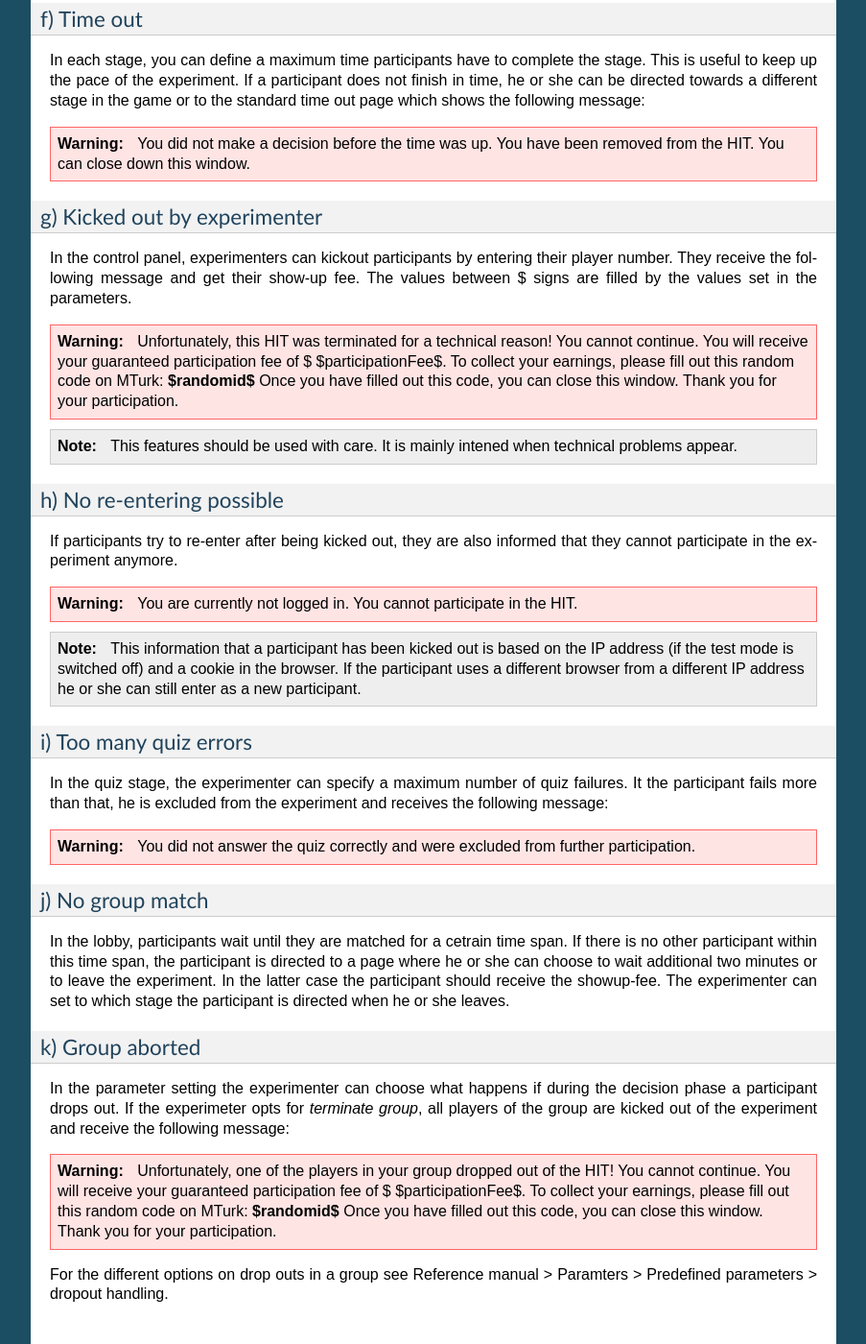
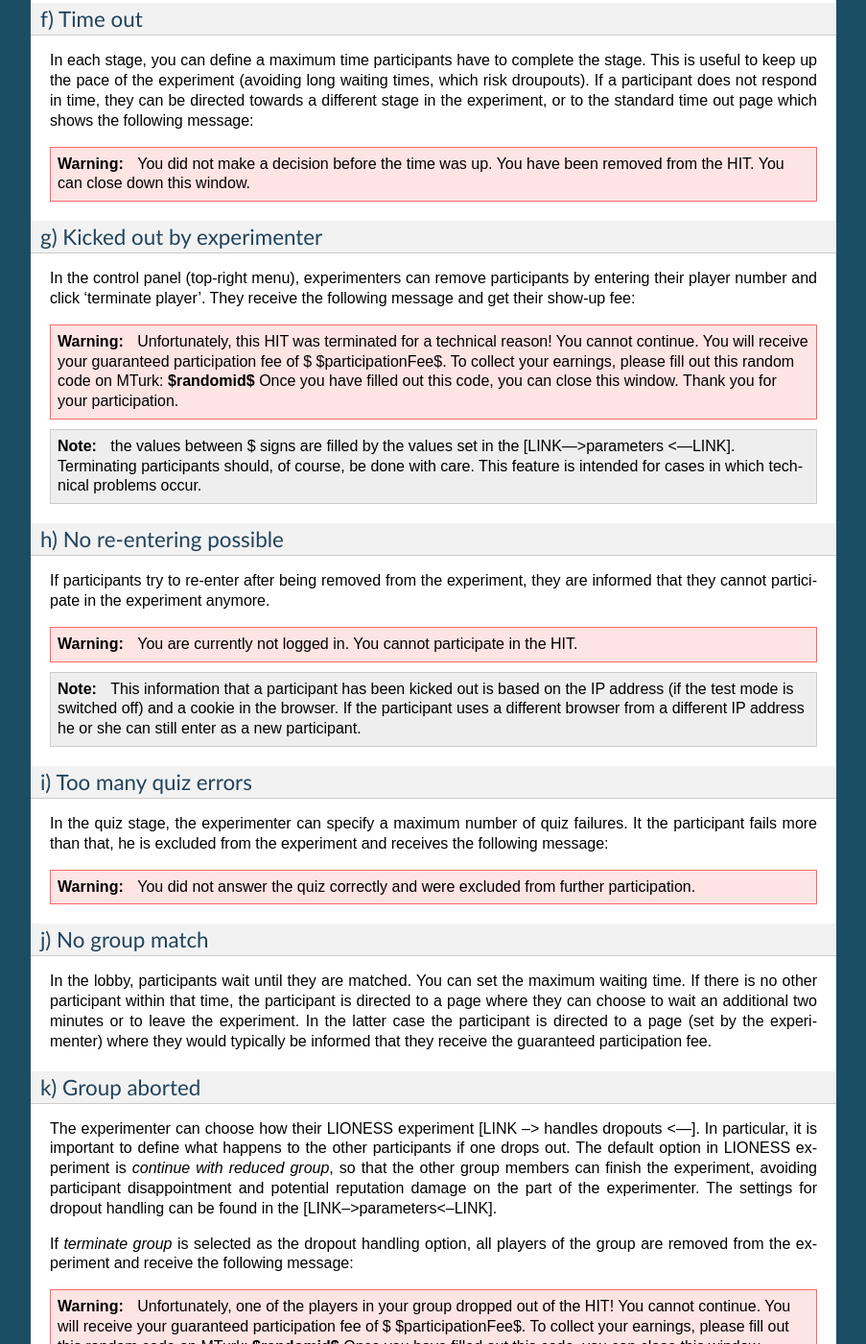
Before and after one commit to marcusgia2505/LIONESS_doc, a Sphinx documentation site: the page built from docs/03021_lionessexperiment.rst, in a window 1280 px wide and 1400 px high, scrolled down 3572 px. Shown: the whole window at 96% size, without its empty margins (198-1101 px from the left). Built offline with Sphinx 7.4.7, drawn with Linux system fonts in a browser that asks for light colours.

Commit message:
Update 03021_lionessexperiment.rst

```diff
--- a/docs/03021_lionessexperiment.rst
+++ b/docs/03021_lionessexperiment.rst
@@ -16,6 +16,7 @@ In online experiments, participants may drop out. Typically they complete their
 <b>Timers</b> can be added to decision pages, keeping up the pace of decision making in a group. Experimenters can choose to remove unresponsive participants from the experiment and let the others proceed. Furthermore, <b>groups can be formed on-the-fly</b>. Participants often do not enter experimental sessions exactly at the same time, and they will vary in the time they take to read instructions (and complete control questions). Groups can be started as soon as sufficient participants are ready to start making decisions.
 
 Should dropouts occur, standard procedures are in place to adequately deal with that. Experimenters can choose to allow participants to complete the experiment if one (or more) of their group mates have dropped out. This prevents disappointment for participants (in case they wouldn't be able to complete the eexperiment and might earn less than they expected), and, relatedly, negative online reviews potentially damaging the experimenter's reputation.
+
 
 Experimental Flow
 ==================
@@ -94,26 +95,26 @@ Participants can only enter a LIONESS experiment through the registration page.
 f) Time out
 -------------
 
-In each stage, you can define a maximum time participants have to complete the stage. This is useful to keep up the pace of the experiment. If a participant does not finish in time, he or she can be directed towards a different stage in the game or to the standard time out page which shows the following message:
+In each stage, you can define a maximum time participants have to complete the stage. This is useful to keep up the pace of the experiment (avoiding long waiting times, which risk droupouts). If a participant does not respond in time, they can be directed towards a different stage in the experiment, or to the standard time out page which shows the following message:
 
-.. warning:: You did not make a decision before the time was up. You have been removed from the HIT.                         You can close down this window.
+.. warning:: You did not make a decision before the time was up. You have been removed from the HIT. You can close down this window.
 
 g) Kicked out by experimenter
 -------------------------------
 
-In the control panel, experimenters can kickout participants by entering their player number. They receive the following message and get their show-up fee. The values between $ signs are filled by the values set in the parameters.
+In the control panel (top-right menu), experimenters can remove participants by entering their player number and click 'terminate player'. They receive the following message and get their show-up fee:
 
 .. warning:: Unfortunately, this HIT was terminated for a technical reason! You cannot continue. You will receive your guaranteed participation fee of $ $participationFee$. To collect your earnings, please fill out this random code on MTurk:
                 **$randomid$** Once you have filled out this code, you can close this window.
                 Thank you for your participation.
 
 
-.. note:: This features should be used with care. It is mainly intened when technical problems appear.
+.. note:: the values between $ signs are filled by the values set in the [LINK--->parameters <---LINK]. Terminating participants should, of course, be done with care. This feature is intended for cases in which technical problems occur.
 
 h) No re-entering possible
 ---------------------------
 
-If participants try to re-enter after being kicked out, they are also informed that they cannot participate in the experiment anymore.
+If participants try to re-enter after being removed from the experiment, they are informed that they cannot participate in the experiment anymore.
 
 .. warning:: You are currently not logged in. You cannot participate in the HIT.
 
@@ -129,13 +130,13 @@ In the quiz stage, the experimenter can specify a maximum number of quiz failure
 j) No group match
 ------------------
 
-In the lobby, participants wait until they are matched for a cetrain time span. If there is no other participant within this time span, the participant is directed to a page where he or she can choose to wait additional two minutes or to leave the experiment. In the latter case the participant should receive the showup-fee. The experimenter can set to which stage the participant is directed when he or she leaves.
+In the lobby, participants wait until they are matched. You can set the maximum waiting time. If there is no other participant within that time, the participant is directed to a page where they can choose to wait an additional two minutes or to leave the experiment. In the latter case the participant is directed to a page (set by the experimenter) where they would typically be informed that they receive the guaranteed participation fee.
 
 k) Group aborted
 ------------------
 
-In the parameter setting the experimenter can choose what happens if during the decision phase a participant drops out. If the experimeter opts for *terminate group*, all players of the group are kicked out of the experiment and receive the following message:
+The experimenter can choose how their LIONESS experiment [LINK --> handles dropouts <---]. In particular, it is important to define what happens to the other participants if one drops out. The default option in LIONESS experiment is *continue with reduced group*, so that the other group members can finish the experiment, avoiding participant disappointment and potential reputation damage on the part of the experimenter. The settings for dropout handling can be found in the [LINK-->parameters<--LINK].
+
+If  *terminate group* is selected as the dropout handling option, all players of the group are removed from the experiment and receive the following message:
 
 .. warning:: Unfortunately, one of the players in your group dropped out of the HIT! You cannot continue. You will receive your guaranteed participation fee of $ $participationFee$. To collect your earnings, please fill out this random code on MTurk: **$randomid$** Once you have filled out this code, you can close this window. Thank you for your participation.
-
-For the different options on drop outs in a group see Reference manual > Paramters > Predefined parameters > dropout handling.
```
